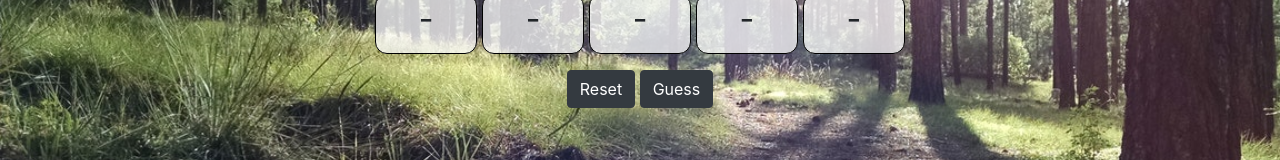
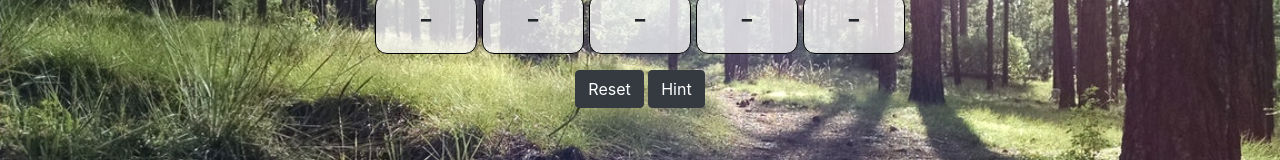
Before and after one commit to dusmcd/guessing-game, a plain HTML site: page index.html in a window 1280 px wide. Shown: the part 304-464 px from the top of the page. Drawn offline with nearby package versions, Linux system fonts and the light colour scheme.

Commit message:
updated hint button

```diff
--- a/index.html
+++ b/index.html
@@ -39,7 +39,7 @@
           <div id="menu-btns">
             <!-- reset and hint buttons -->
             <button id="reset" class="btn btn-dark">Reset</button>
-            <button id="guess" class="btn btn-dark">Guess</button>
+            <button id="hint" class="btn btn-dark">Hint</button>
           </div>
         </div>
       </div>
```
